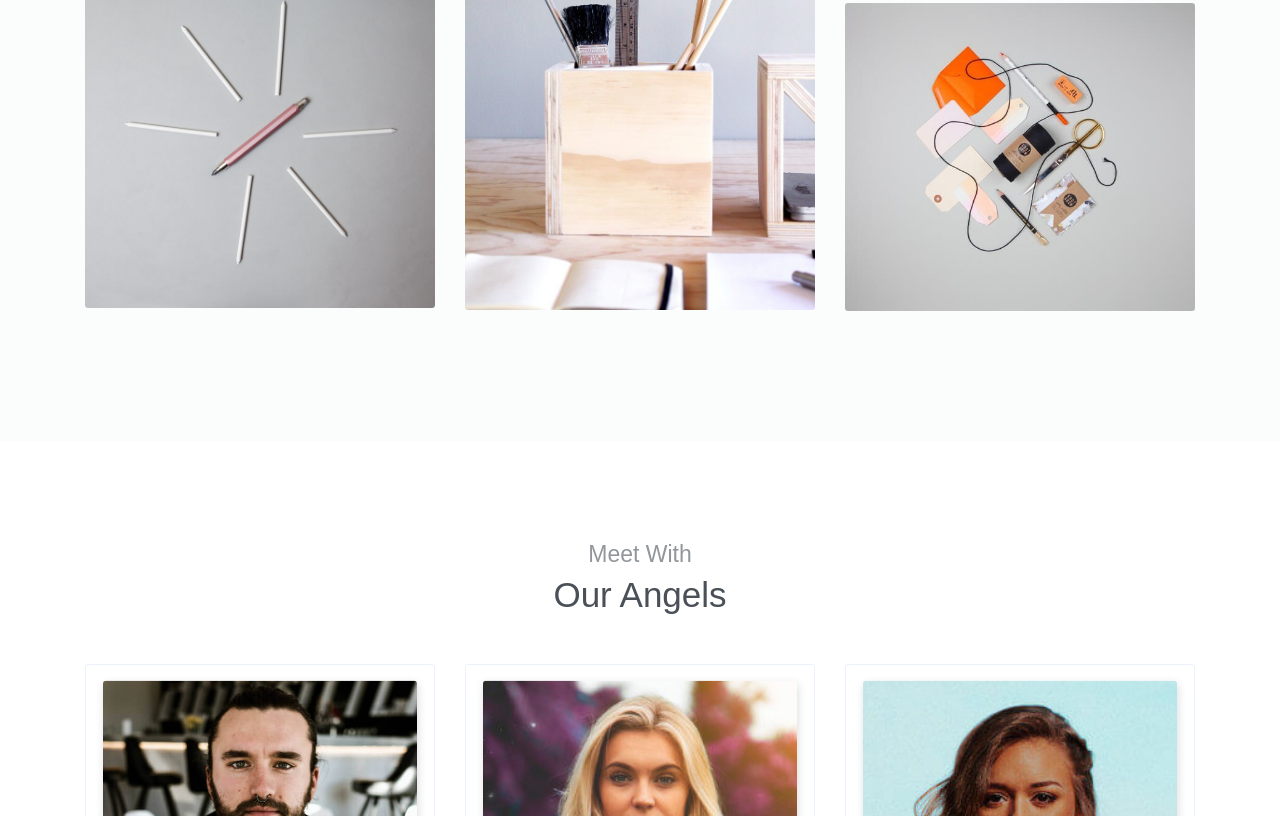
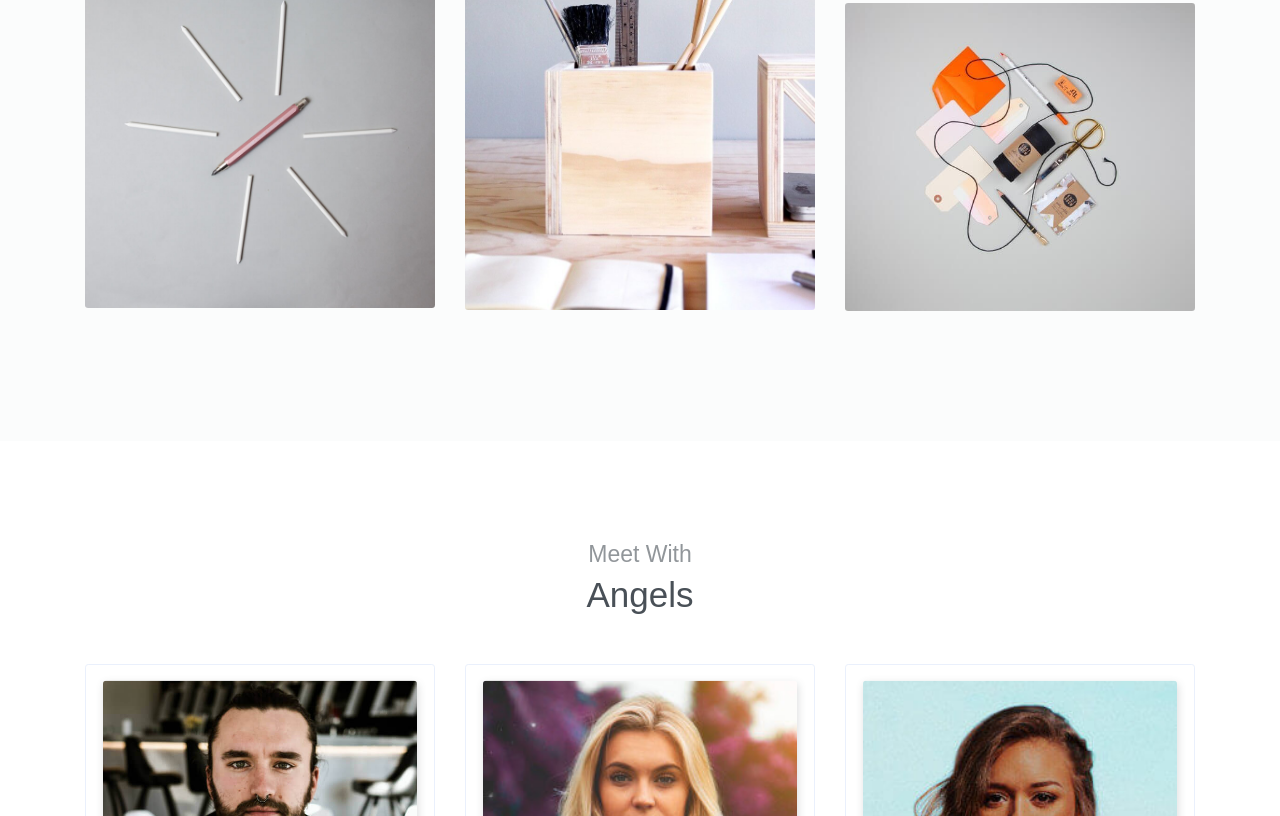
Before and after one commit to yacoubismus/creative-studio, a website: page public_html/index.html in a window 1280 px wide. Shown: the part 3415-4231 px from the top of the page. Drawn offline with Linux system fonts and the light colour scheme.

Commit message:
New Page

```diff
--- a/public_html/index.html
+++ b/public_html/index.html
@@ -238,6 +238,7 @@
                                 <h5>Project Title</h5>
                                 <a href="javascript:void(0)"><i class="ti-zoom-in"></i></a>
                                 <a href="javascript:void(0)"><i class="ti-link"></i></a>
+                                <a href="./p5.html" >Klick Me</a>
                             </div>
                         </div>
                     </div>
@@ -305,7 +306,7 @@
     <section id="team">
         <div class="container">
             <h6 class="section-subtitle text-center">Meet With</h6>
-            <h6 class="section-title mb-5 text-center">Our Angels</h6>
+            <h6 class="section-title mb-5 text-center"> Angels</h6>
             <div class="row">
                 <div class="col-sm-6 col-md-4">
                     <div class="card text-center mb-4">
```
